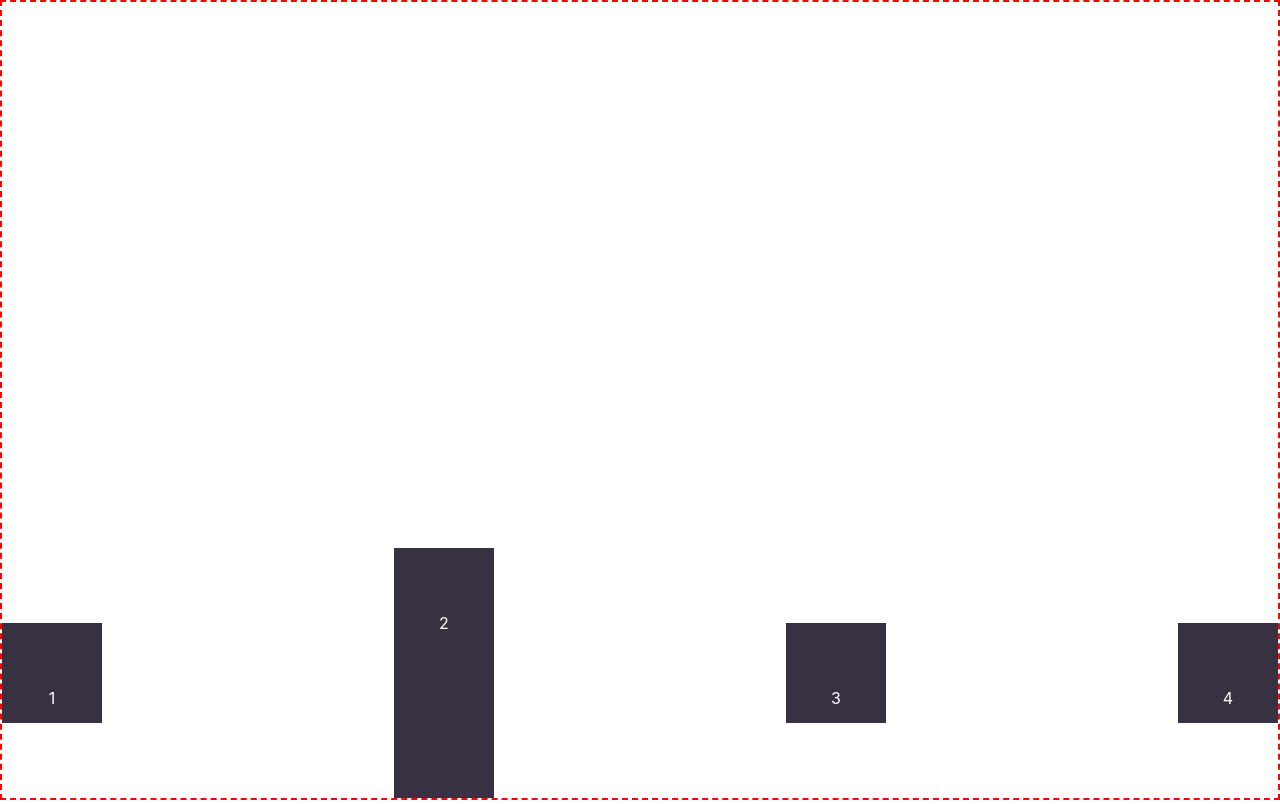
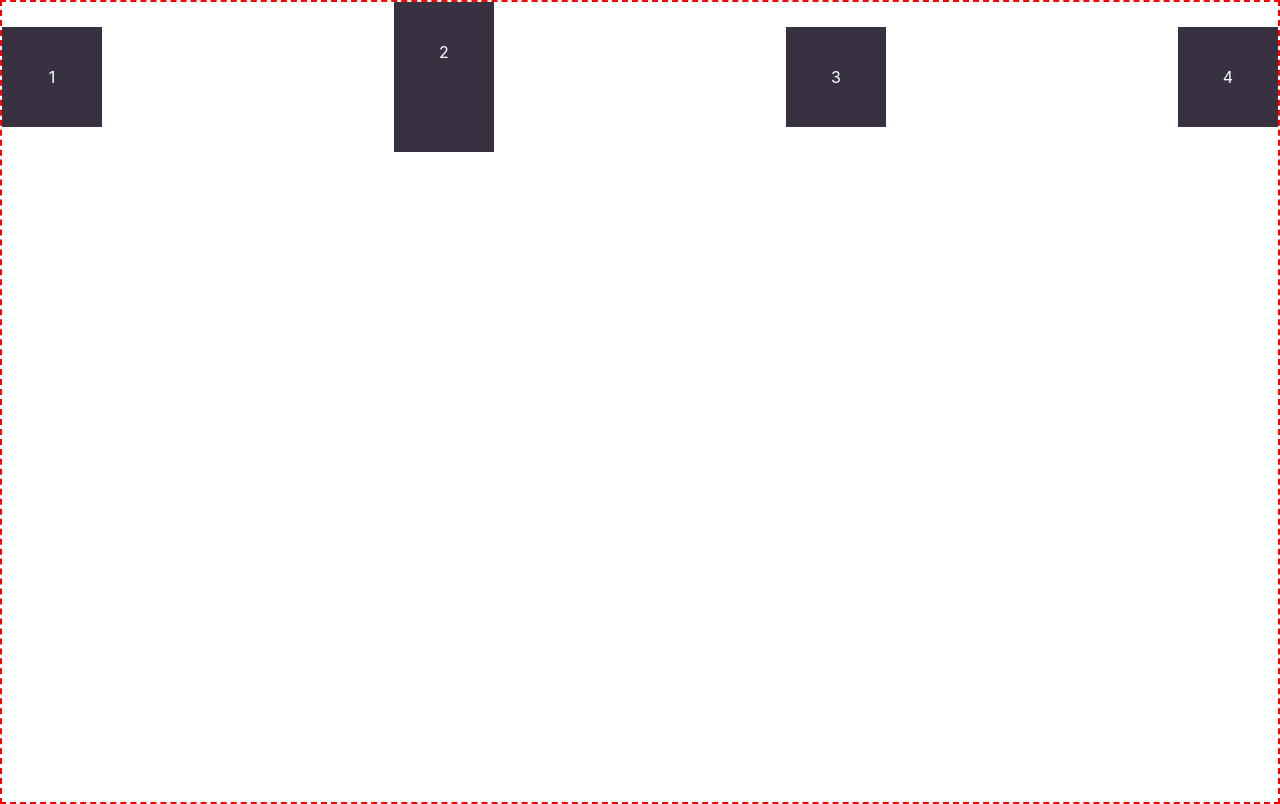
Before and after one commit to vguenoff/level-up-modern-css-layouts, a React (Create React App) app: page / in a window 1280 px wide. Built offline with nearby package versions, Linux system fonts and the light colour scheme.

Commit message:
Flexbox container children

```diff
--- a/src/App.js
+++ b/src/App.js
@@ -1,13 +1,15 @@
 import React from 'react';
 import { createGlobalStyle } from 'styled-components';
 
-import Lesson02 from './components/Lesson02';
+// import Lesson02 from './components/Lesson02';
+import Lesson03 from './components/Lesson03';
 
 function App() {
     return (
         <>
             <GlobalStyle />
-            <Lesson02 />
+            {/* <Lesson02 /> */}
+            <Lesson03 />
         </>
     );
 }
--- a/src/components/Lesson02.js
+++ b/src/components/Lesson03.js
@@ -1,8 +1,8 @@
 import React from 'react';
 import styled from 'styled-components';
 
-// HOW TO GET STARTED WITH FLEXBOX
-function Lesson02() {
+// Flexbox container children
+function Lesson03() {
     return (
         <StyledContainer>
             <div>1</div>
@@ -14,31 +14,24 @@ function Lesson02() {
 }
 
 const StyledContainer = styled.div`
-    border: 2px dashed red;
-    box-sizing: border-box;
+    border: dashed 2px red;
+    display: flex;
     height: 100vh;
-
-    display: flex;
-    flex-direction: row;
     justify-content: space-between;
     align-items: center;
-    align-content: flex-end;
-    /* align-content: center; */
-    /* align-items: baseline; */
+    align-content: space-between;
     flex-wrap: wrap;
-
     > div {
         background: #373142;
         color: #fff;
         width: 100px;
         height: 100px;
         text-align: center;
-        line-height: 150px;
-
+        line-height: 100px;
         &:nth-child(2) {
-            height: 250px;
+            height: 150px;
         }
     }
 `;
 
-export default Lesson02;
+export default Lesson03;
```
